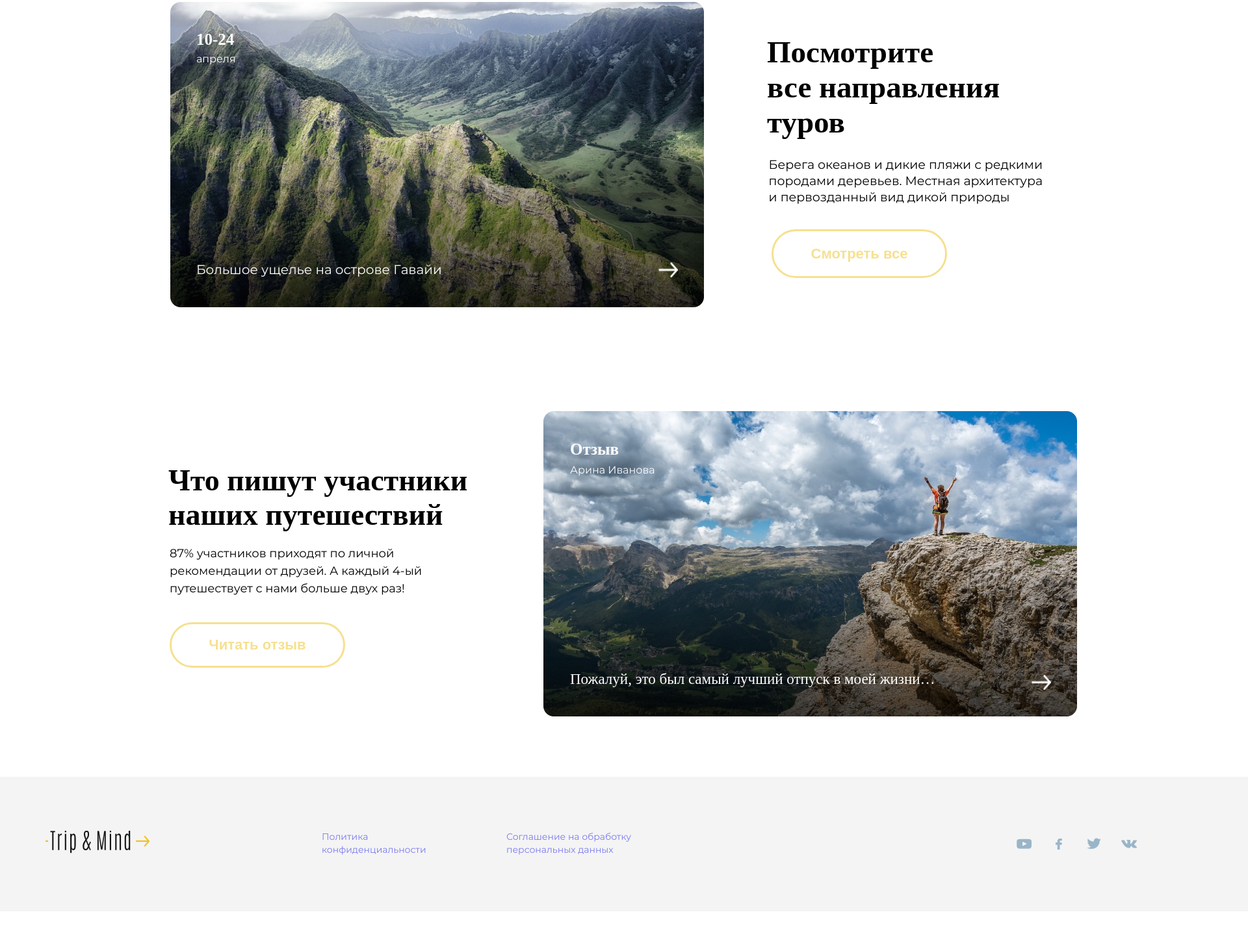
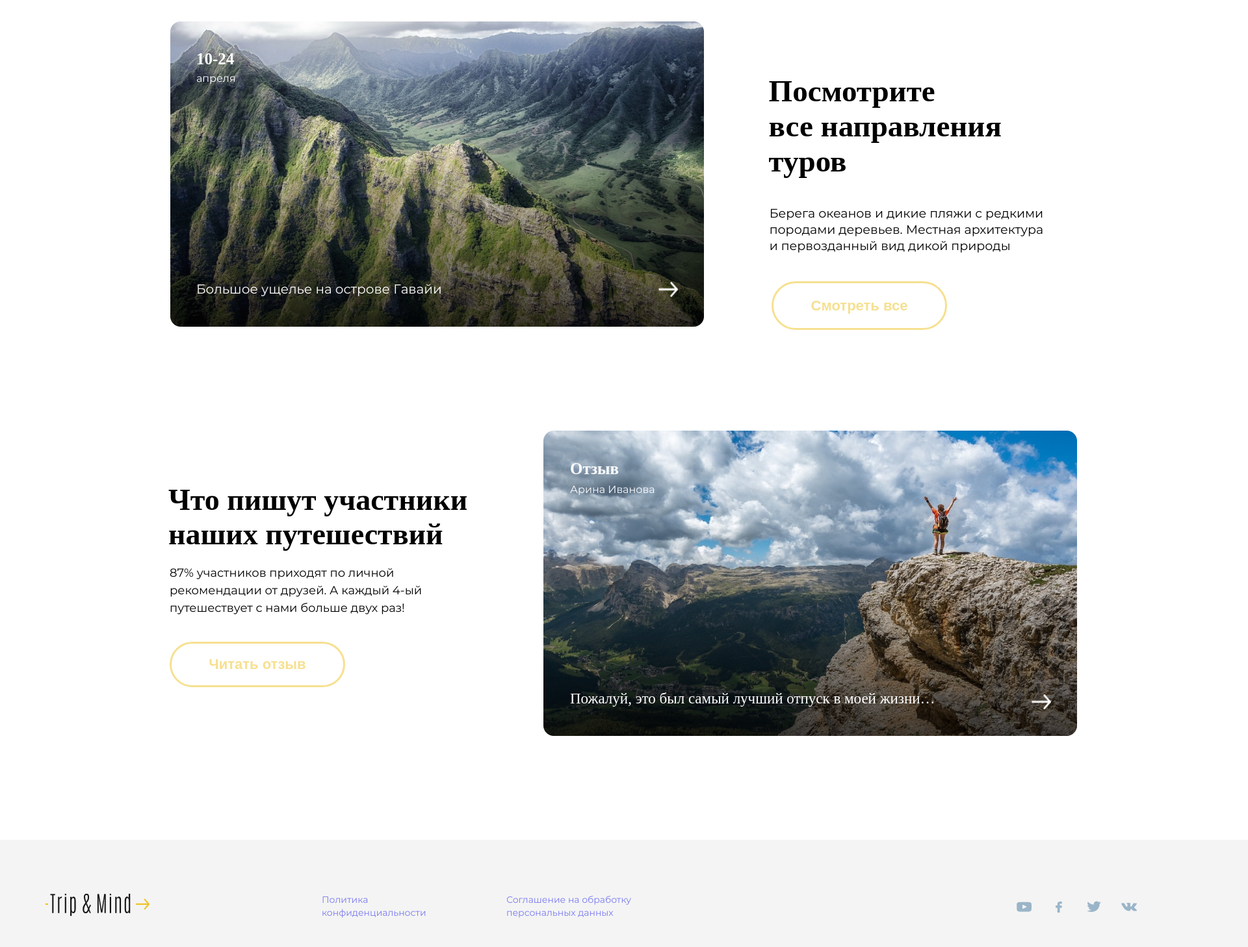
Before and after one commit to D-mitry12344/landing_Ireland, a plain HTML site: page index.html in a window 1280 px wide. Shown: the part 1097-2555 px from the top of the page at 65% size, 1920 px wide, since content can reach past the window. Before the commit the page ends 2500 px from the top, so only its background shows below. Drawn offline with Linux system fonts and the light colour scheme.

Commit message:
forthteen

```diff
--- a/index.css
+++ b/index.css
@@ -29,47 +29,35 @@ a{
 
 header{
 	width: 100%;
-	position: relative;
-}
-
-.header {
-	min-width:1920px ;
-	position: absolute;
-	left: 50%;
-	height: 970px;
-	background: red;
-	margin: 0;
-	margin-left: -960px;
-	padding: 0;
 	background: url("images/Img.png") no-repeat center;
 	background-size: cover;
 }
 
+.header {
+	width: 1920px;
+	height: 970px;
+	margin: 0 auto;
+	padding: 0;
+}
+
 .middle {
 	width: 1920px;
-	position: absolute;
-	left: 50%;
-	margin-left: -960px;
-	bottom: -2200px;
-
+	margin-left: auto;
+	margin-right: auto;
 }
 
 main{
 	width: 100%;
-	position: relative;
-
 }
 
 .screen-two {
 	width: 1355px;
 	height: 470px;
-	border: 2px solid yellowgreen;
 }
 
 .screen-one {
 	width: 1355px;
 	height: 470x;
-	border: 2px solid orange;
 }
 
 .header-list {
@@ -308,7 +296,7 @@ main{
 	background: transparent;
 	color: #EFC224;
   position: absolute;
-  margin-top: 350px;
+  margin-top: 400px;
   margin-left: -430px;
   height: 75px;
   width: 270px;
@@ -329,8 +317,8 @@ main{
    display: block;
    font-size: 19px;
    line-height: 25px;
-   margin-left: 820px;
-   margin-top: 100px;
+   margin-left: -530px;
+   margin-top: 190px;
    heigth: 200px;
    align-self: center;
    font-family: 'Montserrat';
@@ -349,12 +337,12 @@ main{
 }
 
 div.screen-one h2.reg {
+	display: block;
+	width: 1500px;
+   margin-left: 820px;
+   margin-top: 80px;
 	font-size: 47px;
-	position: absolute;
 	height: 200px;
-	margin-top: 50px;
-   left: 1180px;
-	width: 500px;
 	font-family: 'Playfair';
 }
 
@@ -536,16 +524,14 @@ div.screen-one h2.reg {
 }
 
 .footer {
-	position: absolute;
-	margin-left: -960px;
+	margin-top: 160px;
+	margin-left: auto;
+	margin-right: auto;
 	border: none;
 	height: 207px;
+	width: 1920px;
+}
+footer{
 	background: #f4f4f4;
 	width: 100%;
-	left: 50%;
-	bottom: -2500px;
 }
-footer{
-	position: relative;
-	width: 100%;
-}
```
